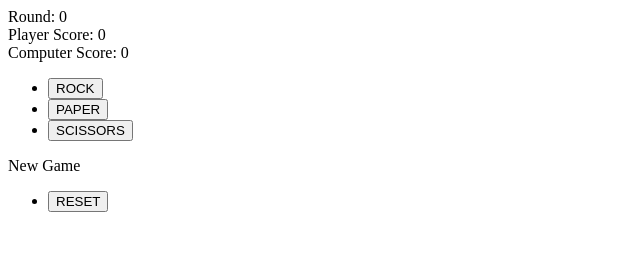
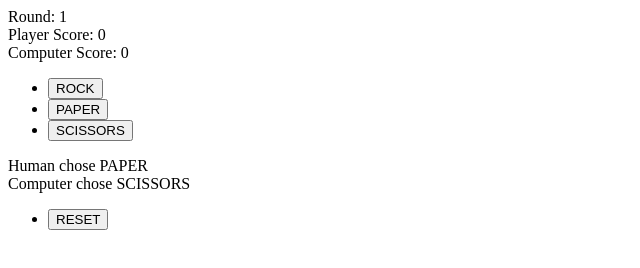
Before and after one commit to nahyanquasem/odin_rps, a plain HTML site: page index.html in a window 1280 px wide. Both pictures are taken after a click on the element "ROCK PAPER SCISSORS". Shown: the whole page, without its empty margins (0-640 px from the left). Drawn offline with Linux system fonts and the light colour scheme.

Commit message:
Adds game display logic to webpage
Udpates webpage with game state info.
Updates webpage with correct winner.
Displays game logic.

```diff
--- a/index.html
+++ b/index.html
@@ -23,20 +23,15 @@
             </ul>
         </div>
 
-        <div id="roundState">New Game</div>
+        <div id="playerChoiceOutput"></div>
+        <div id="computerChoiceOutput"></div>
+        <div id="gameLogicOutput"></div>
+        <div id="roundState"></div>
 
 
         <ul>
             <li> <button id="resetButton">RESET</button></li>
         </ul>
-
-
-        <div id="computerChoice"></div>
-
-        <div id="roundWinner"></div>
-
-        <div id="nextRound"></div>
-
 
 
     </body>
--- a/interface.js
+++ b/interface.js
@@ -5,6 +5,7 @@ const resetButton = document.querySelector('#resetButton');
 
 const playerScoreValue = document.querySelector('#playerScore');
 const computerScoreValue = document.querySelector('#computerScore');
+const roundScoreValue = document.querySelector('#roundInfo')
 
 
 // playGameButton.addEventListener('click', ()=>{
@@ -28,5 +29,6 @@ function showScores(humanScore, computerScore){
 
     playerScoreValue.textContent = `Player Score: ${humanScore}`;
     computerScoreValue.textContent = `Computer Score: ${computerScore}`;
+    roundScoreValue.textContent = `Round: ${roundCount}`;
 
 }
--- a/rps.js
+++ b/rps.js
@@ -1,3 +1,7 @@
+const playerChoiceOutput = document.querySelector('#playerChoiceOutput');
+const computerChoiceOutput = document.querySelector('#computerChoiceOutput');
+const roundStateOutput = document.querySelector('#roundState');
+const gameLogicOutput = document.querySelector('#gameLogicOutput');
 
 const rps = ['ROCK','SCISSORS', 'PAPER'];
 const player_01_wins = 1;
@@ -6,6 +10,7 @@ const player_02_wins = 2;
 
 let humanScore = 0;
 let computerScore = 0;
+let roundCount = 0;
 
 
 
@@ -44,40 +49,57 @@ function rpsLogic(player_01_choice, player_02_choice){
 
     // Rock beats scissors, scissors beat paper, and paper beats rock.
 
+
+    let RBS = 'ROCK beats SCISSORS';
+    let PBR = 'PAPER beats ROCK';
+    let SBR = 'SCISSORS beats PAPER';
+
     if (player_01_choice === player_02_choice) return 0;
 
-    if( (player_01_choice==='ROCK' && player_02_choice==='SCISSORS') ) {console.log('ROCK beats SCISSORS');return player_01_wins;}
-    if( (player_01_choice==='SCISSORS' && player_02_choice==='ROCK') ) {console.log('ROCK beats SCISSORS');return player_02_wins;}
+    if( (player_01_choice==='ROCK' && player_02_choice==='SCISSORS') ) {console.log('ROCK beats SCISSORS');gameLogicOutput.textContent = RBS;return player_01_wins;}
+    if( (player_01_choice==='SCISSORS' && player_02_choice==='ROCK') ) {console.log('ROCK beats SCISSORS');gameLogicOutput.textContent = RBS;return player_02_wins;}
 
-    if( (player_01_choice==='PAPER' && player_02_choice==='ROCK') ) {console.log('PAPER beats ROCK');return player_01_wins;}
-    if( (player_01_choice==='ROCK' && player_02_choice==='PAPER') ) {console.log('PAPER beats ROCK');return player_02_wins;}
+    if( (player_01_choice==='PAPER' && player_02_choice==='ROCK') ) {console.log('PAPER beats ROCK');gameLogicOutput.textContent = PBR;return player_01_wins;}
+    if( (player_01_choice==='ROCK' && player_02_choice==='PAPER') ) {console.log('PAPER beats ROCK');gameLogicOutput.textContent = PBR;return player_02_wins;}
 
-    if( (player_01_choice==='SCISSORS' && player_02_choice==='PAPER') ) {console.log('SCISSORS beats PAPER');return player_01_wins;}
-    if( (player_01_choice==='PAPER' && player_02_choice==='SCISSORS') ) {console.log('SCISSORS beats PAPER');return player_02_wins;}
+    if( (player_01_choice==='SCISSORS' && player_02_choice==='PAPER') ) {console.log('SCISSORS beats PAPER');gameLogicOutput.textContent = SBR;return player_01_wins;}
+    if( (player_01_choice==='PAPER' && player_02_choice==='SCISSORS') ) {console.log('SCISSORS beats PAPER');gameLogicOutput.textContent = SBR;return player_02_wins;}
 
 }
 
 function playRound(humanInput){
 
+
+
     let computerInput = getComputerChoice();
     // let humanInput = getHumanChoice();
 
+    roundCount += 1;
+
     console.log(`Computer chose ${computerInput}`);
-    console.log(`Human chose ${humanInput}`)
+    console.log(`Human chose ${humanInput}`);
+
+    playerChoiceOutput.textContent = `Human chose ${humanInput}`;
+    computerChoiceOutput.textContent = `Computer chose ${computerInput}`;
+
 
     let roundWinner = rpsLogic(computerInput, humanInput);
 
     if (roundWinner === 0){
         console.log('DRAW this round');
+        gameLogicOutput.textContent = '';
+        roundStateOutput.textContent = 'DRAW this round';
     }
 
     else if (roundWinner === player_01_wins){
         console.log('Computer wins round');
+        roundStateOutput.textContent = 'Computer wins round';
         computerScore = computerScore+1;
     }
 
     else if (roundWinner === player_02_wins){
         console.log('Human wins round');
+        roundStateOutput.textContent = 'Human wins round';
         humanScore = humanScore+1;
     }
 
@@ -109,7 +131,11 @@ function playGame(){
 function resetGame(){
     computerScore = 0;
     humanScore = 0;
-
+    roundCount = 0;
+    playerChoiceOutput.textContent = '';
+    computerChoiceOutput.textContent = '';
+    gameLogicOutput.textContent = '';
+    roundStateOutput.textContent = '';
 }
 
 // playGame();
```
